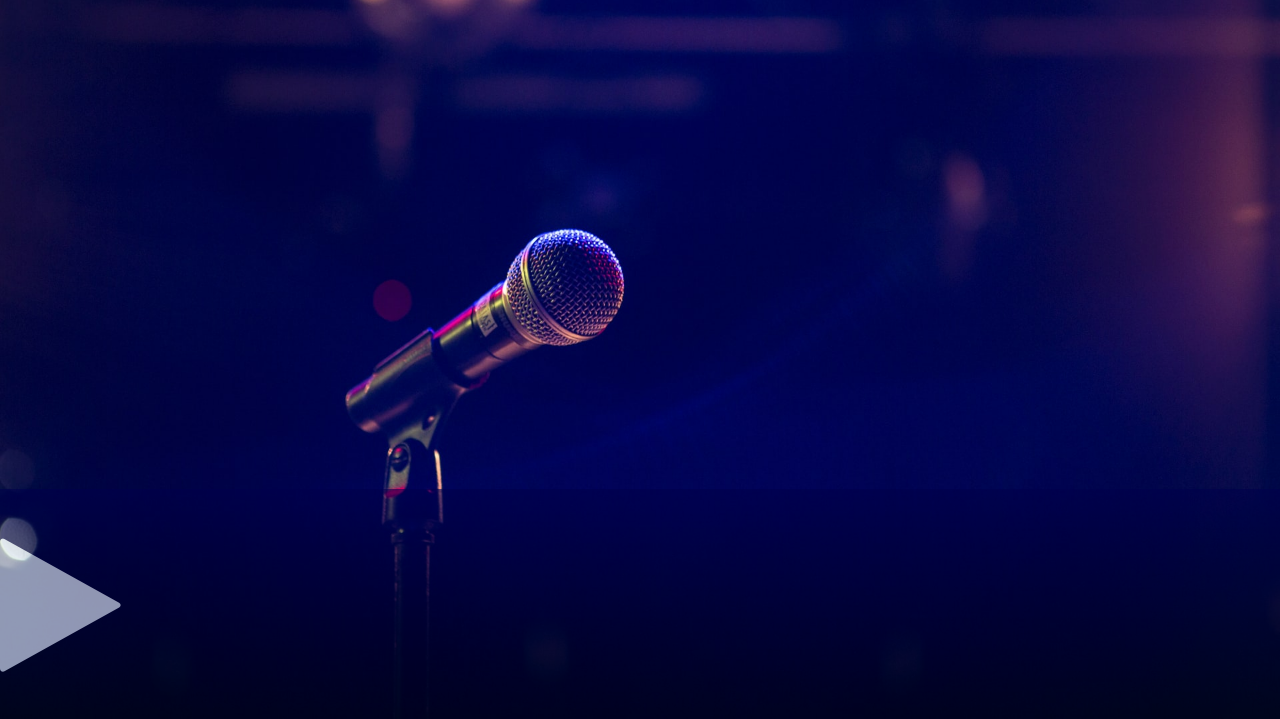
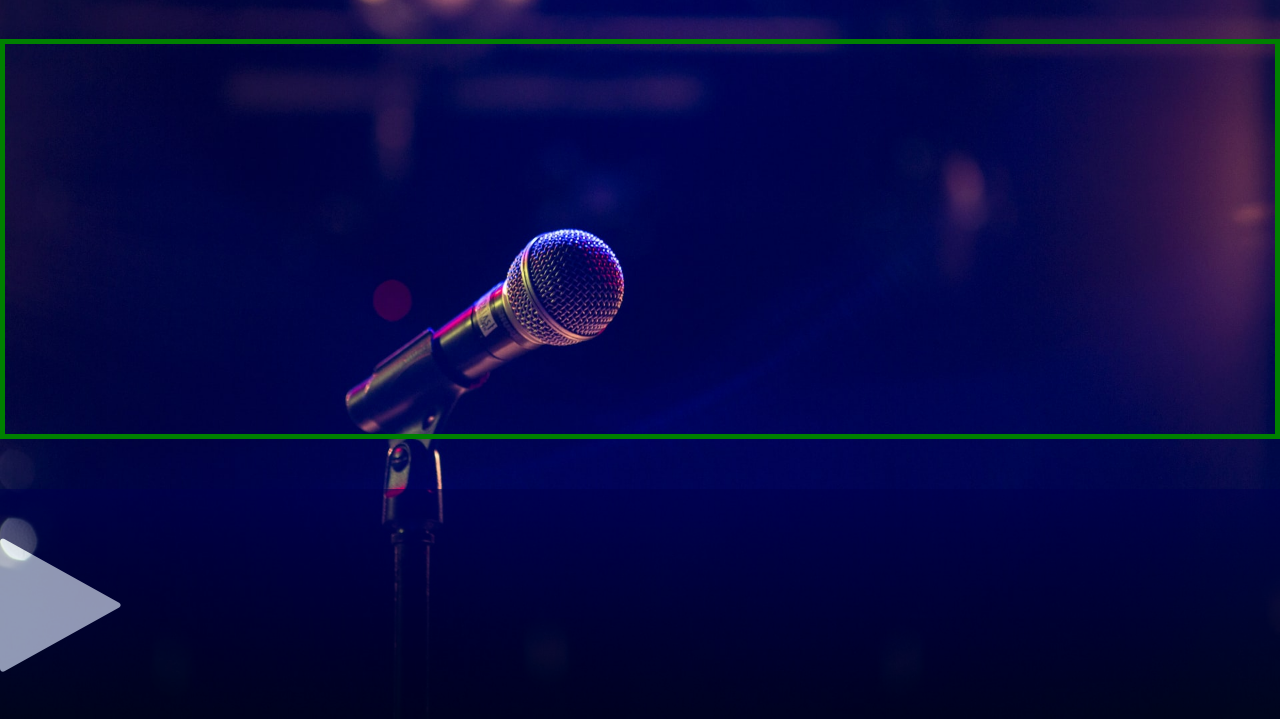
Before and after one commit to corneliajohnson/Karaoke-Machine, a website built with webpack: page src/song-playing.html in a window 1280 px wide. Shown: the part 81-800 px from the top of the page. Built offline with nearby package versions, Linux system fonts and the light colour scheme.

Commit message:
styling changes

```diff
--- a/src/css/song-playing.css
+++ b/src/css/song-playing.css
@@ -1,9 +1,21 @@
+html {
+  height: 100%;
+}
+
 body {
   background: url(/src/img/mic-stand.jpg) no-repeat center center fixed;
   -webkit-background-size: cover;
   -moz-background-size: cover;
   -o-background-size: cover;
   background-size: cover;
+}
+
+.lyrics {
+  border: 5px green solid;
+  height: 400px;
+  width: 100%;
+  margin-top: 5%;
+  margin-bottom: 5%;
 }
 
 .canvas{
--- a/src/song-playing.html
+++ b/src/song-playing.html
@@ -12,6 +12,8 @@
   <title>Vocal Up: Playing</title>
 </head>
 <body>
+  <div class="text-center mt-2"><h1 >Title</h1></div>
+  <div class="lyrics"></div>
 
   <div class="canvas">
   <div class="play-pause">
```
